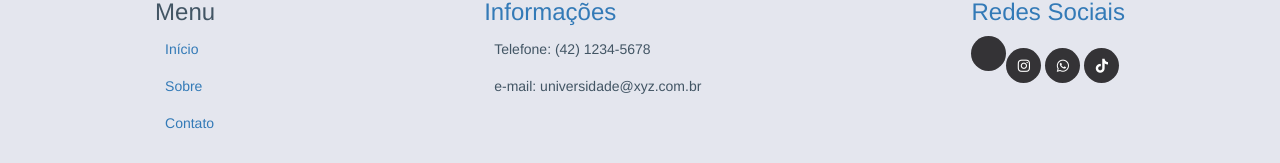
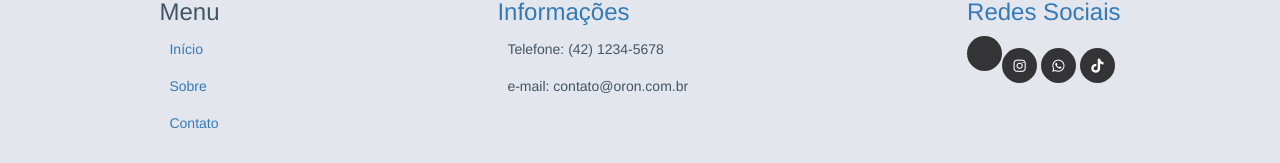
Before and after one commit to GabrielPrad/Projeto, a plain HTML site: page index.html in a window 1280 px wide. Shown: the part 1682-1845 px from the top of the page. Drawn offline with nearby package versions, Linux system fonts and the light colour scheme; some packages are replaced by stand-ins of ours; a script that the page names is missing.

Commit message:
Update index.html

```diff
--- a/index.html
+++ b/index.html
@@ -171,7 +171,7 @@
 <div class="foot">
      <h3>Informações</h3>
          <p>Telefone: (42) 1234-5678</p>
-         <p>e-mail: universidade@xyz.com.br</p>
+         <p>e-mail: contato@oron.com.br</p>
 </div>
 <div class="redes">
      <h3>Redes Sociais</h3>
```
